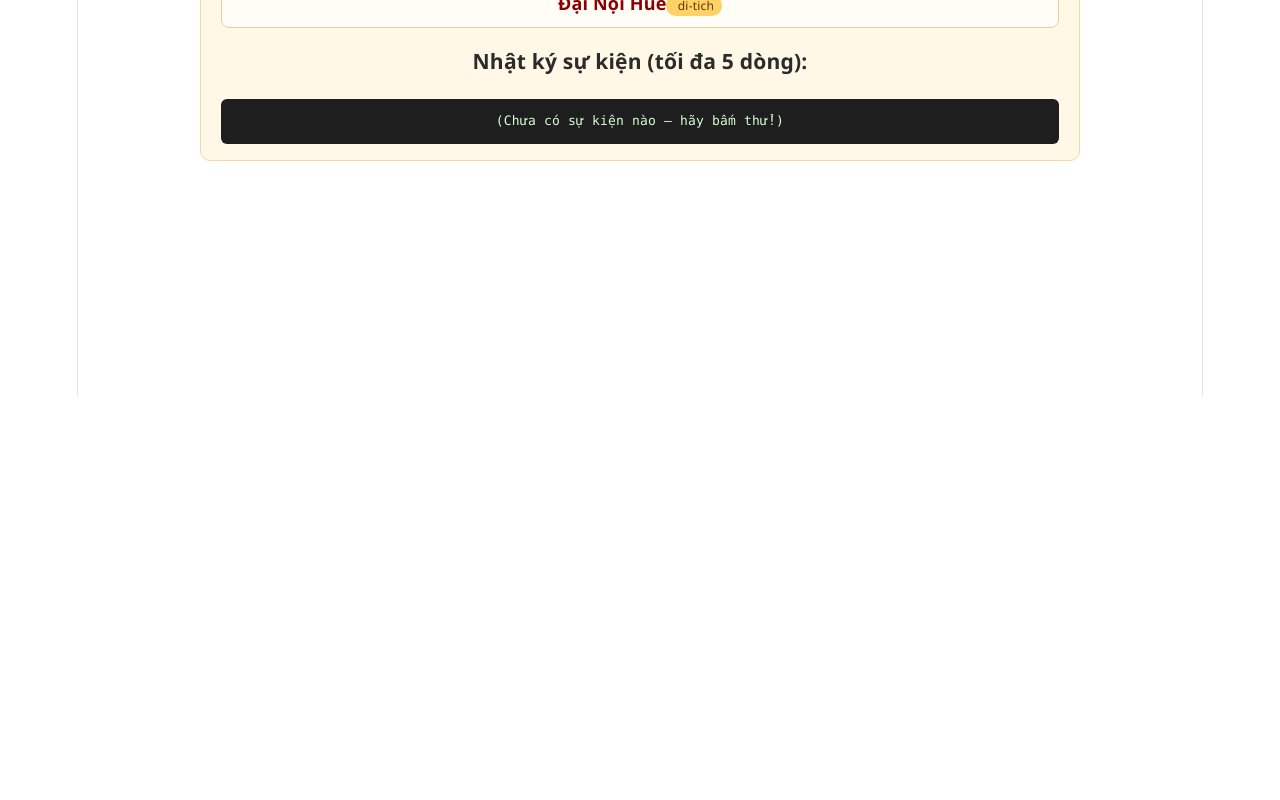
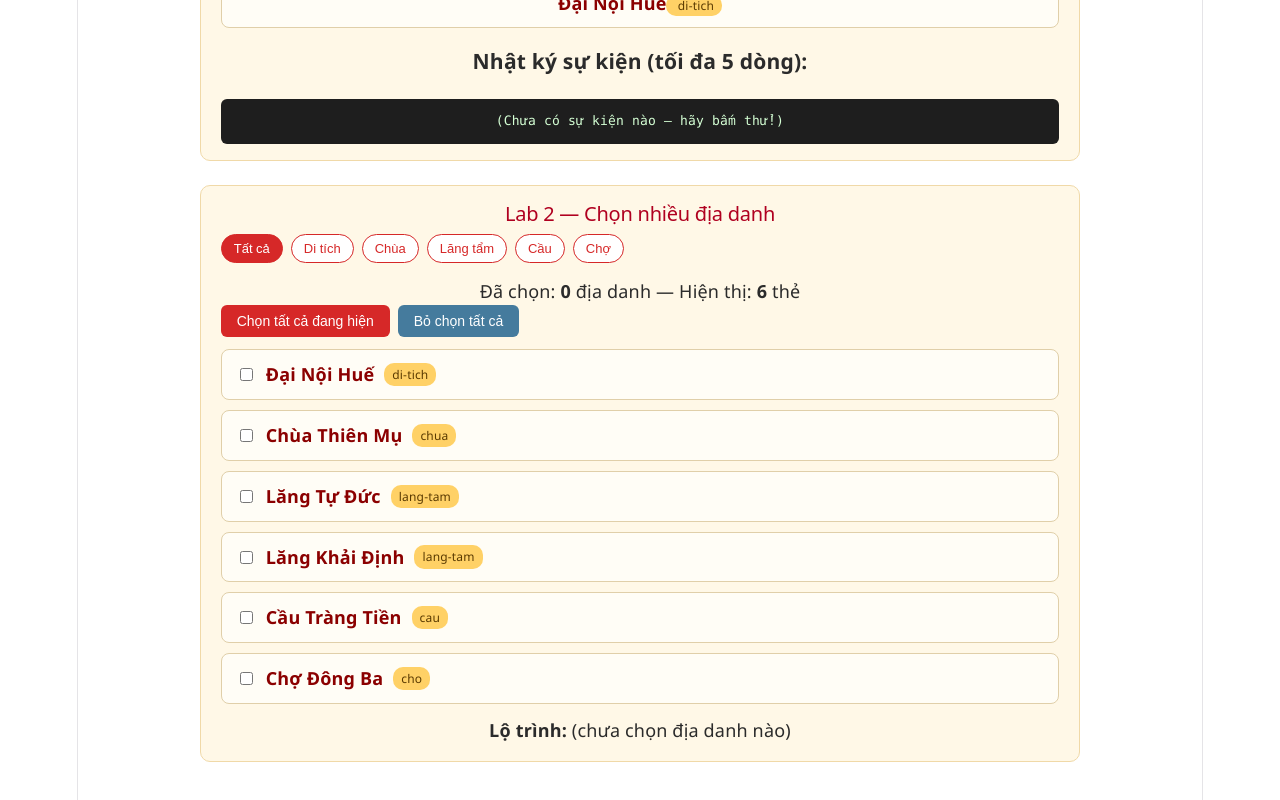
Before and after one commit to nguyendangha10126-svg/phu-xuan-react, a React (Vite) app: page / in a window 1280 px wide. Shown: the part 404-1204 px from the top of the page. Before the commit the page ends 800 px from the top, so only its background shows below. Built offline with nearby package versions, Linux system fonts and the light colour scheme; a web font is replaced by a local one.

Commit message:
feat(Bài7-Lab2): chọn nhiều địa danh, bộ lọc dataset, derived state và chọn tất cả lọc trùng

```diff
--- /dev/null
+++ b/src/components/Bài7/DanhSachDiaDanh.jsx
@@ -0,0 +1,117 @@
+// src/components/Bài7/DanhSachDiaDanh.jsx
+// LAB 2 — Phiên bản HOÀN CHỈNH: bộ lọc + derived state + chọn tất cả
+import { useState } from 'react';
+import diaDanhHue from '../../data/diaDanhHue';
+import TheDiaDanh from './TheDiaDanh';
+
+// Danh sách loại địa danh để làm nút lọc
+const DS_LOAI = [
+  { ma: 'tat-ca', nhan: 'Tất cả' },
+  { ma: 'di-tich', nhan: 'Di tích' },
+  { ma: 'chua', nhan: 'Chùa' },
+  { ma: 'lang-tam', nhan: 'Lăng tẩm' },
+  { ma: 'cau', nhan: 'Cầu' },
+  { ma: 'cho', nhan: 'Chợ' },
+];
+
+export default function DanhSachDiaDanh() {
+  // State 1: mảng id các địa danh đang được chọn
+  const [dsDaChon, setDsDaChon] = useState([]);
+
+  // State 2: loại đang được lọc ('tat-ca' = hiện tất cả)
+  const [loaiDangLoc, setLoaiDangLoc] = useState('tat-ca');
+
+  // ✅ DERIVED STATE — tính từ 2 state trên, KHÔNG tạo useState riêng
+  const dsHienThi =
+    loaiDangLoc === 'tat-ca'
+      ? diaDanhHue
+      : diaDanhHue.filter((dd) => dd.loai === loaiDangLoc);
+
+  // Toggle chọn/bỏ 1 địa danh
+  function handleChon(id) {
+    setDsDaChon((truoc) =>
+      truoc.includes(id) ? truoc.filter((x) => x !== id) : [...truoc, id]
+    );
+  }
+
+  // ✅ Bộ lọc — đọc data-loai từ nút bấm qua dataset
+  function handleLoc(e) {
+    const loai = e.currentTarget.dataset.loai;
+    setLoaiDangLoc(loai);
+  }
+
+  // ✅ Chọn tất cả — CHỈ thêm những id chưa có (lọc trùng)
+  function handleChonTatCa() {
+    setDsDaChon((truoc) => {
+      // Lấy các id của dsHienThi chưa nằm trong mảng đã chọn
+      const idMoi = dsHienThi
+        .map((dd) => dd.id)
+        .filter((id) => !truoc.includes(id));
+      // Nối mảng cũ + mảng mới (không trùng)
+      return [...truoc, ...idMoi];
+    });
+  }
+
+  // Bỏ chọn tất cả (tuỳ chọn — cho gọn)
+  function handleBoChonTatCa() {
+    setDsDaChon([]);
+  }
+
+  return (
+    <section className="bai7-section">
+      <h2>Lab 2 — Chọn nhiều địa danh</h2>
+
+      {/* ===== Bộ lọc theo loại ===== */}
+      <div className="bo-loc">
+        {DS_LOAI.map((l) => (
+          <button
+            key={l.ma}
+            data-loai={l.ma}
+            className={loaiDangLoc === l.ma ? 'dang-chon' : ''}
+            onClick={handleLoc}
+          >
+            {l.nhan}
+          </button>
+        ))}
+      </div>
+
+      {/* ===== Thông tin ===== */}
+      <p>
+        Đã chọn: <strong>{dsDaChon.length}</strong> địa danh — Hiện thị:{' '}
+        <strong>{dsHienThi.length}</strong> thẻ
+      </p>
+
+      {/* ===== Nút thao tác nhanh ===== */}
+      <div style={{ marginBottom: 12, display: 'flex', gap: 8 }}>
+        <button className="btn" onClick={handleChonTatCa}>
+          Chọn tất cả đang hiện
+        </button>
+        <button className="btn btn-phu" onClick={handleBoChonTatCa}>
+          Bỏ chọn tất cả
+        </button>
+      </div>
+
+      {/* ===== Danh sách địa danh (đã lọc) ===== */}
+      <div className="danh-sach">
+        {dsHienThi.map((dd) => (
+          <TheDiaDanh
+            key={dd.id}
+            diaDanh={dd}
+            dangChon={dsDaChon.includes(dd.id)}
+            onChon={handleChon}
+          />
+        ))}
+      </div>
+
+      {/* ===== Lộ trình ===== */}
+      <p style={{ marginTop: 12 }}>
+        <strong>Lộ trình:</strong>{' '}
+        {dsDaChon.length === 0
+          ? '(chưa chọn địa danh nào)'
+          : dsDaChon
+              .map((id) => diaDanhHue.find((dd) => dd.id === id)?.ten)
+              .join(' → ')}
+      </p>
+    </section>
+  );
+}
--- /dev/null
+++ b/src/components/Bài7/TheDiaDanh.jsx
@@ -0,0 +1,20 @@
+// src/components/Bài7/TheDiaDanh.jsx
+// LAB 2 — Component CON: hiển thị 1 thẻ địa danh + checkbox
+// ⚠️ KHÔNG giữ state riêng — chỉ nhận props và báo lên cha
+
+export default function TheDiaDanh({ diaDanh, dangChon, onChon }) {
+  return (
+    <div className={`the-dia-danh ${dangChon ? 'dang-chon' : ''}`}>
+      {/* Dùng <label> bọc <input> để click vào chữ cũng tick được checkbox */}
+      <label>
+        <input
+          type="checkbox"
+          checked={dangChon}
+          onChange={() => onChon(diaDanh.id)}
+        />
+        <span className="ten">{diaDanh.ten}</span>
+        <span className="loai"> {diaDanh.loai}</span>
+      </label>
+    </div>
+  );
+}
--- a/src/pages/Bài7Page.jsx
+++ b/src/pages/Bài7Page.jsx
@@ -1,6 +1,7 @@
 // src/pages/Bài7Page.jsx
 import '../styles/Bài7.css';
 import ThuSuKien from '../components/Bài7/ThuSuKien';
+import DanhSachDiaDanh from '../components/Bài7/DanhSachDiaDanh';
 
 export default function Bài7Page() {
   return (
@@ -11,6 +12,7 @@ export default function Bài7Page() {
       </p>
 
       <ThuSuKien />
+      <DanhSachDiaDanh />
     </main>
   );
 }
```
